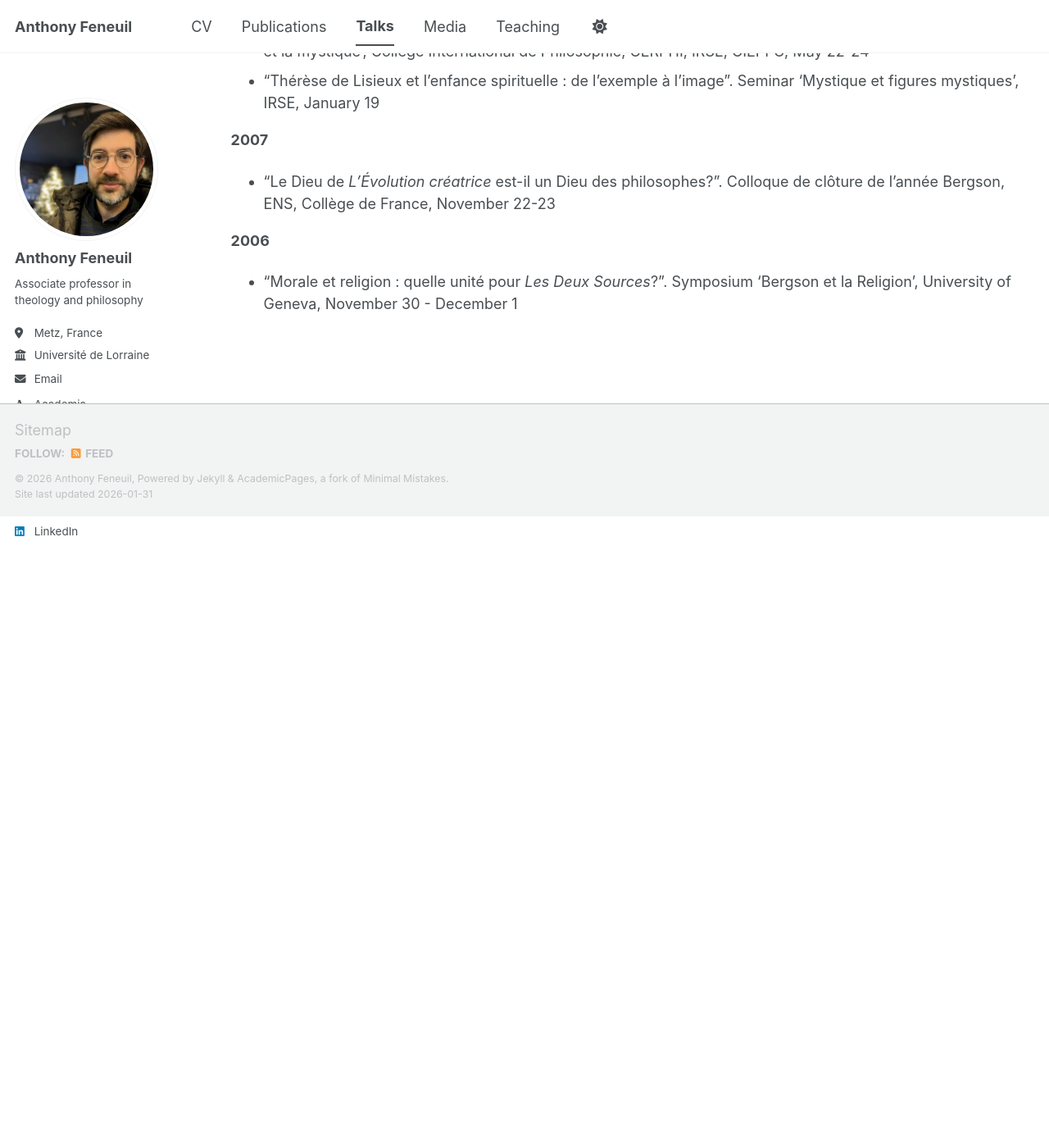
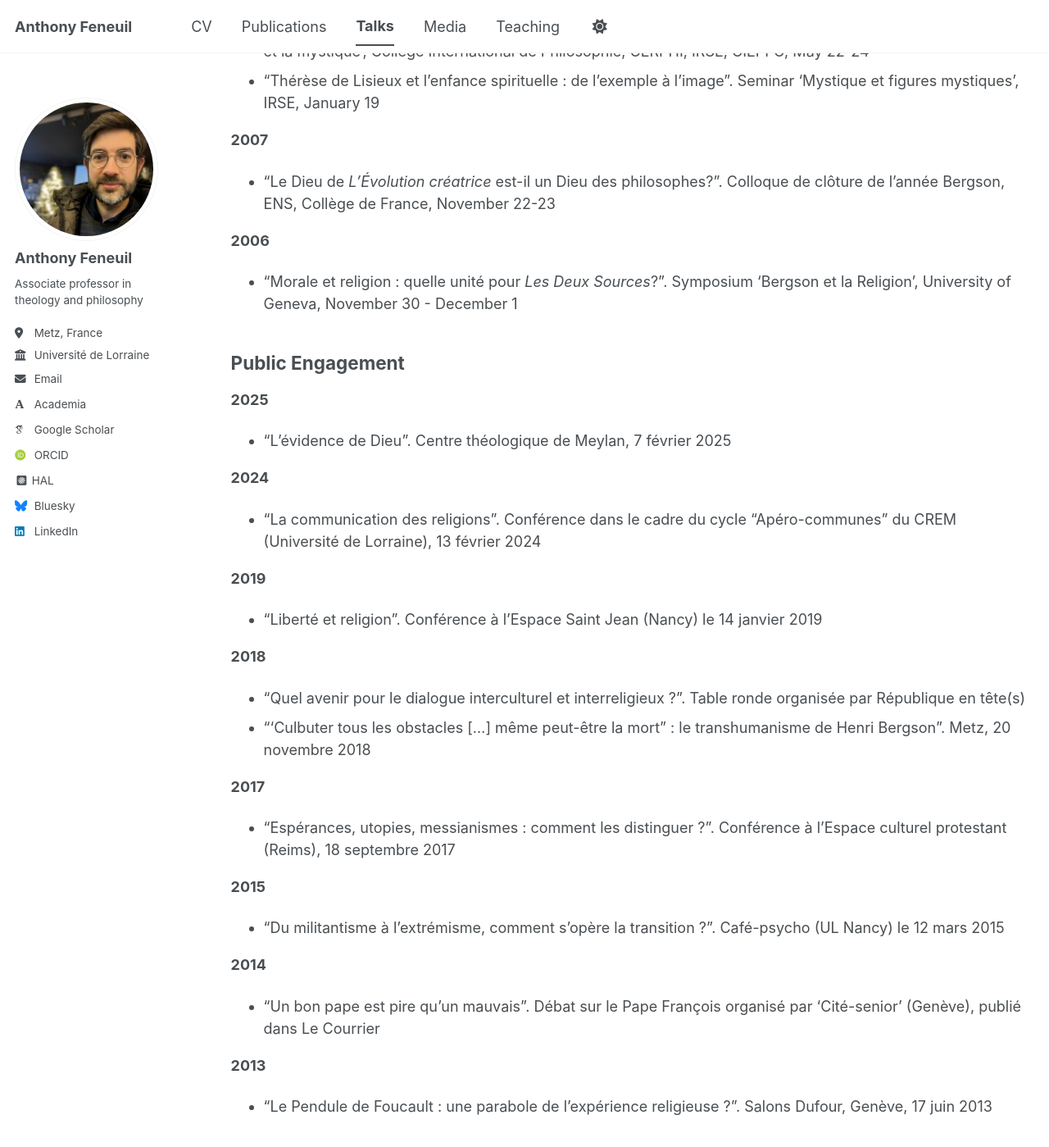
Before and after one commit to anfnl/anfnl.github.io, a Jekyll site: the page built from _pages/talks.md, in a window 1280 px wide and 1400 px high, scrolled down 4803 px. Shown: the whole window at 82% size. Built offline with Jekyll 4.4.1, drawn with Linux system fonts in a browser that asks for light colours; some web fonts are replaced; a script bundle is joined from its source files by our own code; library files that are not in the unit come from our copies; before the commit the page ends 5433 px from its top, so only the background shows below that.

Commit message:
Update talks.md

```diff
--- a/_pages/talks.md
+++ b/_pages/talks.md
@@ -131,3 +131,39 @@ author_profile: true
 **2006**
 
 * "Morale et religion : quelle unité pour _Les Deux Sources_?". Symposium ‘Bergson et la Religion’, University of Geneva, November 30 - December 1
+
+## Public Engagement
+
+**2025**
+
+* "L'évidence de Dieu". Centre théologique de Meylan, 7 février 2025
+
+**2024**
+
+* "La communication des religions". Conférence dans le cadre du cycle "Apéro-communes" du CREM (Université de Lorraine), 13 février 2024
+
+
+**2019**
+
+* "Liberté et religion". Conférence à l'Espace Saint Jean (Nancy) le 14 janvier 2019
+
+**2018**
+
+* "Quel avenir pour le dialogue interculturel et interreligieux ?". Table ronde organisée par République en tête(s)
+* "‘Culbuter tous les obstacles [...] même peut-être la mort” : le transhumanisme de Henri Bergson". Metz, 20 novembre 2018
+
+**2017**
+
+* "Espérances, utopies, messianismes : comment les distinguer ?". Conférence à l'Espace culturel protestant (Reims), 18 septembre 2017
+
+**2015**
+
+* "Du militantisme à l’extrémisme, comment s’opère la transition ?". Café-psycho (UL Nancy) le 12 mars 2015
+
+**2014**
+
+* "Un bon pape est pire qu’un mauvais". Débat sur le Pape François organisé par 'Cité-senior' (Genève), publié dans Le Courrier
+
+**2013**
+
+* "Le Pendule de Foucault : une parabole de l’expérience religieuse ?". Salons Dufour, Genève, 17 juin 2013
```
